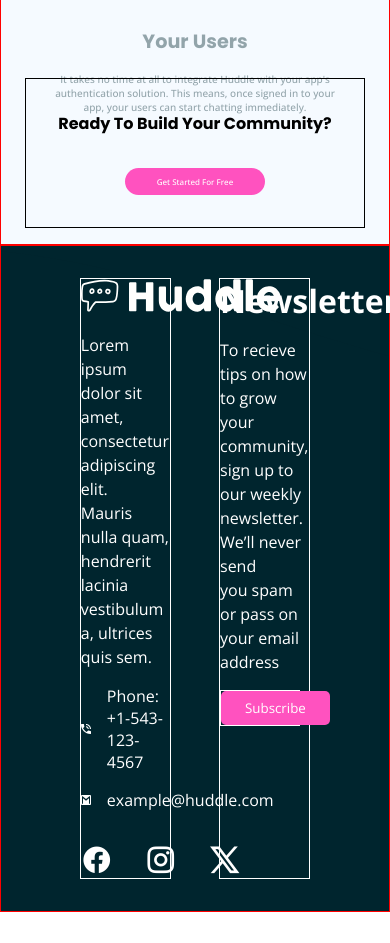
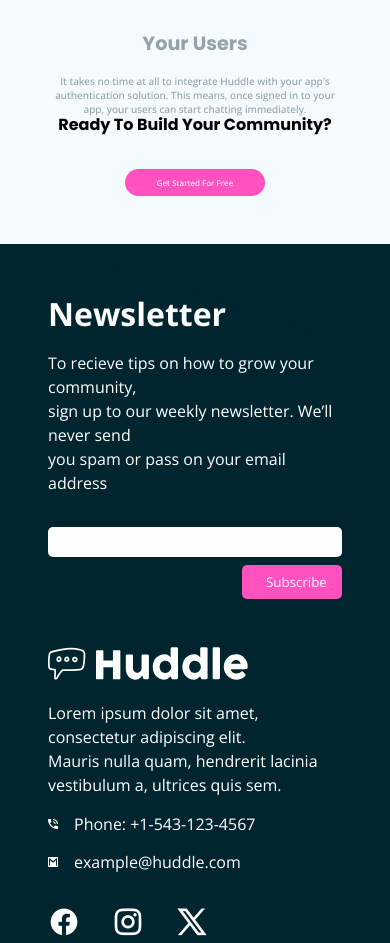
Before and after one commit to Grahamocean/Hudle-Landing-Page, a plain HTML site: page index.html in a window 390 px wide. Shown: the part 2373-3316 px from the top of the page. Before the commit the page ends 3285 px from the top, so only its background shows below. Drawn offline with nearby package versions, Linux system fonts and the light colour scheme.

Commit message:
initial commit

```diff
--- a/style.css
+++ b/style.css
@@ -217,7 +217,7 @@ nav {
 .services {
   background-color: var(--very-pale-blue);
   width: 100%;
-  border: 1px solid red;
+  /* border: 1px solid red; */
   display: flex;
   justify-content: center;
   flex-direction: column;
@@ -290,7 +290,6 @@ nav {
   display: flex;
   flex-direction: column;
   align-items: center;
-  border: 1px solid black;
   padding: 2rem;
 }
 
@@ -301,7 +300,7 @@ nav {
 }
 
 footer {
-  border: 1px solid red;
+  /* border: 1px solid red; */
   width: 100%;
   height: 100%;
   padding: 2rem 5rem;
@@ -312,16 +311,18 @@ footer {
 }
 
 .footer-container {
+  width: inherit;
   color: #fff;
   display: flex;
   gap: 3rem;
   justify-content: center;
+  flex-wrap: wrap;
 }
 
 .footer-left,
 .footer-right {
-  width: 40%;
-  border: 1px solid white;
+  width: 400px;
+  /* border: 1px solid white; */
 }
 
 .footer-logo {
@@ -368,11 +369,11 @@ footer {
 .footer-right p {
   /* width: 200px; */
   line-height: 1.5;
-  margin-bottom: 1rem;
+  margin-bottom: 2rem;
 }
 
 .subscribe {
-  border: 1px solid white;
+  /* border: 1px solid white; */
   width: 90%;
   display: flex;
   justify-content: space-between;
@@ -392,6 +393,12 @@ footer {
   background-color: var(--pink);
   color: white;
   border: none;
+  cursor: pointer;
+}
+
+.subscribe button:hover {
+  background-color: var(--Light-pink);
+  transition: all 0.5s;
 }
 
 @media (max-width: 450px) {
@@ -495,4 +502,33 @@ footer {
     font-size: 1rem;
     text-align: center;
   }
+  footer {
+    padding: 3rem;
+  }
+  .footer-container {
+    width: 100%;
+    flex-direction: column-reverse;
+  }
+
+  .footer-left,
+  .footer-right {
+    width: 100%;
+  }
+
+  .subscribe {
+    width: 100%;
+    flex-direction: column;
+    /* flex-wrap: wrap; */
+    /* justify-content: flex-end; */
+    align-items: flex-end;
+  }
+
+  .subscribe input {
+    width: 100%;
+  }
+
+  .subscribe button {
+    width: 100px;
+    margin-top: 0.5rem;
+  }
 }
```
